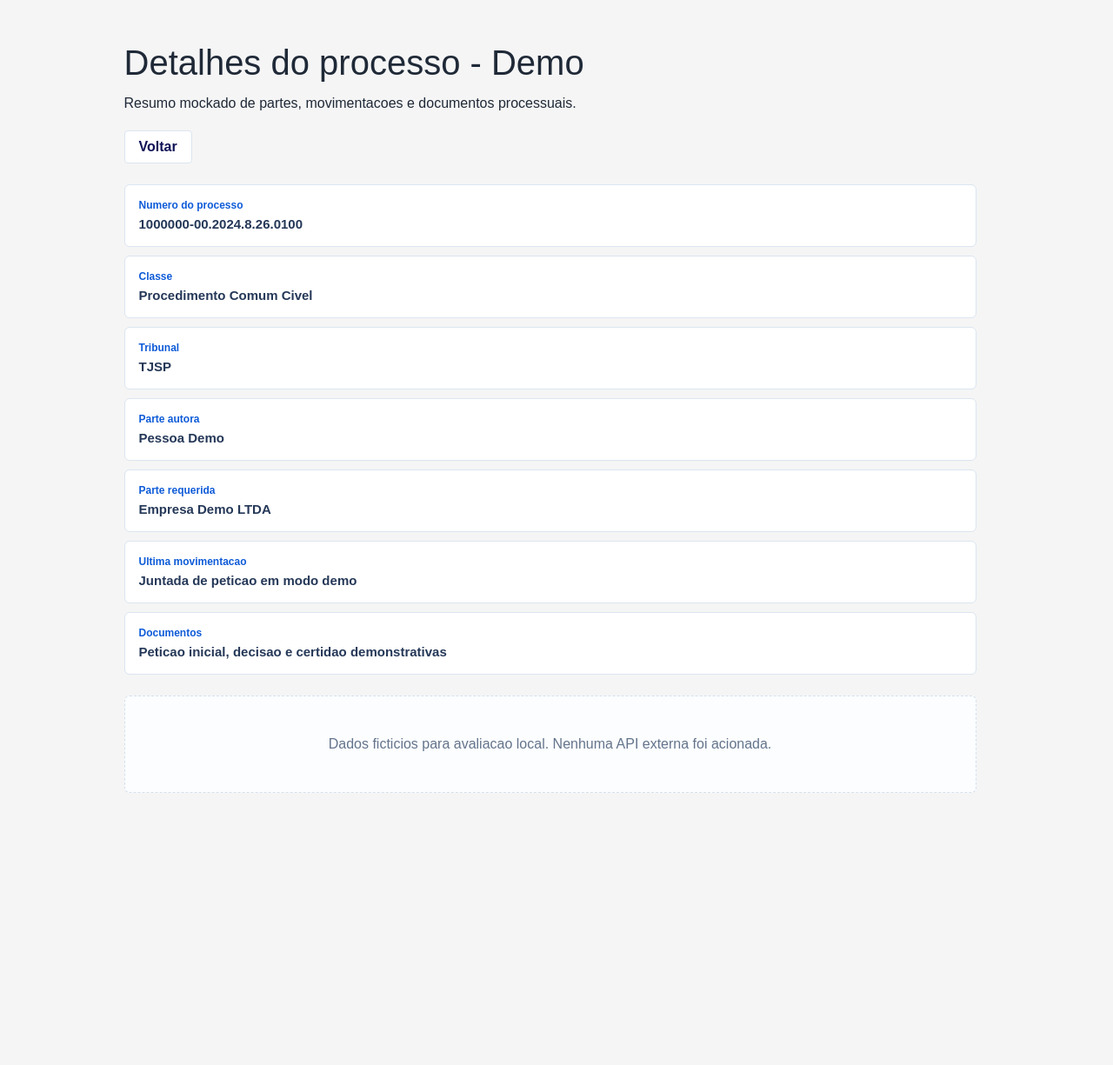
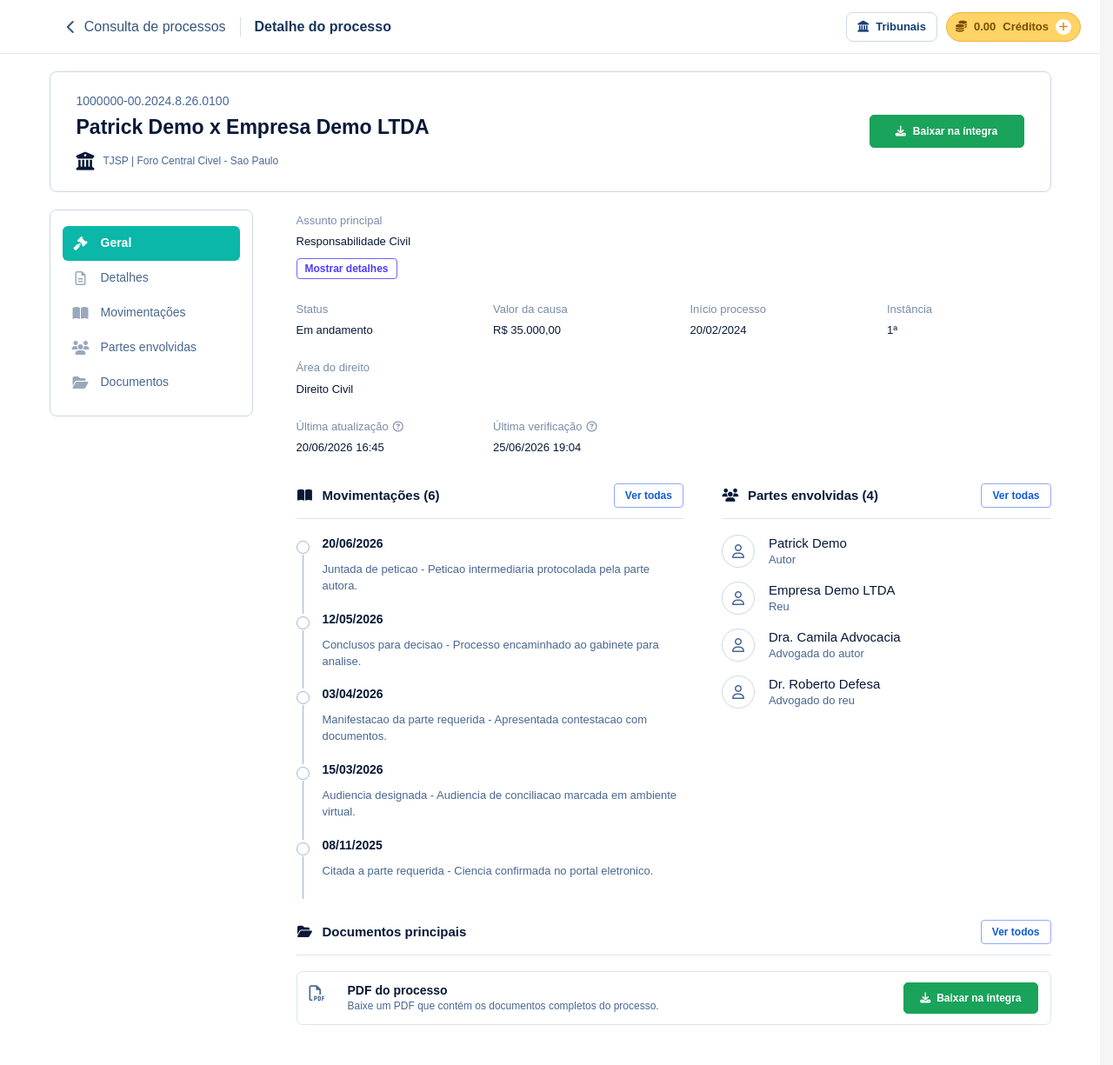
Before and after one commit to patricksoncela/bidmap-consulta-calculadora, a PHP site: page /detalhe_processo.php in a window 1280 px wide. Shown: the part 58-1283 px from the top of the page at 87% size. Before the commit the page ends 970 px from the top, so only its background shows below. Run offline with PHP 8.4, Linux system fonts and the light colour scheme; some libraries are stand-ins or nearby versions.

Commit message:
Render demo results with real page layouts

```diff
--- a/detalhe_processo.php
+++ b/detalhe_processo.php
@@ -15,7 +15,7 @@ require_once __DIR__ . '/helpers/demo_data.php';
 
 bidmap_require_login_for_creditos();
 
-if (function_exists('bidmap_portfolio_demo_mode') && bidmap_portfolio_demo_mode()) {
+if (false && function_exists('bidmap_portfolio_demo_mode') && bidmap_portfolio_demo_mode()) {
     $consulta = bidmap_demo_find_consulta((int) ($_GET['consulta_id'] ?? 0));
     $entrada = (string) ($_GET['q'] ?? ($consulta['entrada_original'] ?? '1000000-00.2024.8.26.0100'));
 
@@ -908,7 +908,21 @@ $erro = null;
 $aviso = null;
 $creditosConsultaCompleta = 0.0;
 $creditosPdfProcesso = 0.0;
-
+$consultaDireta = $acaoConsultaDireta;
+$isPortfolioDemo = function_exists('bidmap_portfolio_demo_mode') && bidmap_portfolio_demo_mode();
+
+if ($isPortfolioDemo) {
+    $consultaDemo = bidmap_demo_find_consulta($consultaIdOrigem);
+    $numeroProcesso = (string) ($numeroProcesso ?: ($consultaDemo['entrada_original'] ?? '1000000-00.2024.8.26.0100'));
+    $creditosConsultaCompleta = 3.0;
+    $creditosPdfProcesso = 12.0;
+    $resultado = [
+        'ok' => true,
+        'origem' => 'portfolio_demo',
+        'consulta_id' => $consultaIdOrigem ?: 9004,
+        'dados' => bidmap_demo_processo_detalhe((string) $numeroProcesso),
+    ];
+} else {
 try {
     $mysqli = detalhe_db();
     $tipoPedidoModel = new TipoPedidoModel($mysqli);
@@ -1010,6 +1024,7 @@ try {
     }
 } catch (Throwable $exception) {
     $erro = $exception->getMessage();
+}
 }
 
 if ($consultaDireta && $erro) {
--- a/helpers/demo_data.php
+++ b/helpers/demo_data.php
@@ -217,6 +217,209 @@ function bidmap_demo_find_consulta(int $consultaId): ?array
     return null;
 }
 
+function bidmap_demo_dados_pessoais(string $tipoConsulta, string $entrada = ''): array
+{
+    $tipoConsulta = strtolower($tipoConsulta) === 'cnpj' ? 'cnpj' : 'cpf';
+
+    if ($tipoConsulta === 'cnpj') {
+        return [
+            'numero_de_inscricao' => preg_replace('/\D+/', '', $entrada) ?: '12345678000190',
+            'nome' => 'BidMap Demo Tecnologia LTDA',
+            'fantasia' => 'BidMap Demo',
+            'situacao' => 'Ativa',
+            'abertura' => '15/03/2021',
+            'natureza_juridica' => 'Sociedade Empresaria Limitada',
+            'tipo' => 'Matriz',
+            'dt_situacao_cadastral' => '15/03/2021',
+            'situacao_especial' => '',
+            'porte' => 'Empresa de Pequeno Porte',
+            'opcao_pelo_simples' => 'Sim',
+            'opcao_pelo_mei' => 'Nao',
+            'capital_social' => '85000.00',
+            'entidade_federativo_responsavel' => '',
+            'logradouro' => 'Avenida Paulista',
+            'numero' => '1000',
+            'bairro' => 'Bela Vista',
+            'municipio' => 'Sao Paulo',
+            'uf' => 'SP',
+            'cep' => '01310-100',
+            'complemento' => 'Conjunto 1201',
+            'email' => 'contato@bidmapdemo.com.br',
+            'telefone' => '(11) 3000-0000',
+            'atividade_principal' => [
+                'code' => '62.01-5-01',
+                'text' => 'Desenvolvimento de programas de computador sob encomenda',
+            ],
+            'atividades_secundarias' => [
+                ['code' => '62.04-0-00', 'text' => 'Consultoria em tecnologia da informacao'],
+                ['code' => '63.19-4-00', 'text' => 'Portais, provedores de conteudo e outros servicos de informacao'],
+            ],
+            'quadro_socios' => [
+                ['nome' => 'Patrick Demo', 'qualificacao' => 'Socio administrador'],
+                ['nome' => 'Gabriela Demo', 'qualificacao' => 'Socia'],
+            ],
+        ];
+    }
+
+    return [
+        'documento' => preg_replace('/\D+/', '', $entrada) ?: '12345678900',
+        'codigoPessoa' => 'DEMO-102938',
+        'nomeCompleto' => 'Patrick Demo',
+        'genero' => 'Masculino',
+        'dataDeNascimento' => '12/05/1999',
+        'anos' => 27,
+        'zodiaco' => 'Touro',
+        'nomeDaMae' => 'Maria Demo',
+        'statusCadastral' => 'Regular',
+        'dataStatusCadastral' => '10/01/2026',
+        'salarioEstimado' => '4800.00',
+        'lastUpdate' => '25/06/2026',
+        'listaTelefones' => [
+            [
+                'telefoneComDDD' => '(11) 99999-0000',
+                'tipoTelefone' => 'Celular',
+                'operadora' => 'Vivo',
+                'whatsApp' => 'Sim',
+                'telemarketingBloqueado' => 'Nao',
+            ],
+            [
+                'telefoneComDDD' => '(11) 3333-0000',
+                'tipoTelefone' => 'Fixo',
+                'operadora' => 'Claro',
+                'whatsApp' => 'Nao',
+                'telemarketingBloqueado' => 'Sim',
+            ],
+        ],
+        'listaEmails' => [
+            ['enderecoEmail' => 'patrick.demo@email.com'],
+            ['enderecoEmail' => 'portfolio@bidmapdemo.com.br'],
+        ],
+        'listaEnderecos' => [
+            [
+                'logradouro' => 'Rua Demo',
+                'numero' => '123',
+                'bairro' => 'Centro',
+                'cidade' => 'Sao Paulo',
+                'uf' => 'SP',
+                'complemento' => 'Apto 45',
+                'cep' => '01000-000',
+            ],
+            [
+                'logradouro' => 'Avenida Portfolio',
+                'numero' => '456',
+                'bairro' => 'Jardins',
+                'cidade' => 'Sao Paulo',
+                'uf' => 'SP',
+                'complemento' => 'Sala 8',
+                'cep' => '01400-000',
+            ],
+        ],
+    ];
+}
+
+function bidmap_demo_processos_documento(string $entrada = ''): array
+{
+    return [
+        'nome' => 'Patrick Demo',
+        'documento' => preg_replace('/\D+/', '', $entrada) ?: '12345678900',
+        'lawsuits' => [
+            bidmap_demo_processo_detalhe('1000000-00.2024.8.26.0100') + [
+                'documentPolarity' => 'ACTIVE',
+            ],
+            [
+                'number' => '1000001-00.2024.8.26.0100',
+                'cnjMasked' => '1000001-00.2024.8.26.0100',
+                'courtType' => 'TRABALHISTA',
+                'instance' => '1',
+                'mainSubject' => 'Rescisao do Contrato de Trabalho',
+                'iBroadCNJSubjectName' => 'Direito do Trabalho - Contrato Individual de Trabalho',
+                'courtName' => 'TRT 2 Regiao',
+                'courtDistrict' => 'Sao Paulo',
+                'state' => 'SP',
+                'author' => 'Patrick Demo',
+                'reu' => 'Empresa Demo LTDA',
+                'documentPolarity' => 'ACTIVE',
+                'lastMovementDate' => '2026-06-18 14:20:00',
+                'value' => '18500.00',
+            ],
+            [
+                'number' => '2000000-55.2023.8.19.0001',
+                'cnjMasked' => '2000000-55.2023.8.19.0001',
+                'courtType' => 'CIVEL',
+                'instance' => '2',
+                'mainSubject' => 'Obrigacoes',
+                'iBroadCNJSubjectName' => 'Direito Civil - Obrigacoes',
+                'courtName' => 'TJRJ',
+                'courtDistrict' => 'Rio de Janeiro',
+                'state' => 'RJ',
+                'author' => 'Banco Demo S.A.',
+                'reu' => 'Patrick Demo',
+                'documentPolarity' => 'PASSIVE',
+                'lastMovementDate' => '2026-05-28 09:10:00',
+                'value' => '42000.00',
+            ],
+        ],
+    ];
+}
+
+function bidmap_demo_processo_detalhe(string $numero = '1000000-00.2024.8.26.0100'): array
+{
+    return [
+        'number' => $numero,
+        'cnjMasked' => $numero,
+        'cnjOnlyNumbers' => preg_replace('/\D+/', '', $numero),
+        'titulo' => 'Patrick Demo x Empresa Demo LTDA',
+        'author' => 'Patrick Demo',
+        'reu' => 'Empresa Demo LTDA',
+        'courtType' => 'CIVEL',
+        'lawsuitType' => 'Procedimento Comum Civel',
+        'className' => 'Procedimento Comum Civel',
+        'procedureName' => 'Procedimento Comum Civel',
+        'courtName' => 'TJSP',
+        'courtDistrict' => 'Foro Central Civel - Sao Paulo',
+        'state' => 'SP',
+        'jurisdiction' => 'Justica Estadual',
+        'judge' => 'Dra. Ana Demo',
+        'forum' => 'Foro Central Civel',
+        'mainSubject' => 'Responsabilidade Civil',
+        'iCNJSubjectName' => 'Indenizacao por Dano Material',
+        'iBroadCNJSubjectName' => 'Direito Civil - Responsabilidade Civil - Indenizacao por Dano Material',
+        'iCNJSubjectNumber' => '10433',
+        'iBroadCNJSubjectNumber' => '899',
+        'lawArea' => 'Direito Civil',
+        'value' => '35000.00',
+        'distributionDate' => '2024-02-20',
+        'noticeDate' => '2024-02-22',
+        'lastMovementDate' => '2026-06-20 16:45:00',
+        'captureDate' => '2026-06-25 10:30:00',
+        'statusName' => 'Em andamento',
+        'instance' => '1',
+        'numberOfParties' => 4,
+        'numberOfUpdates' => 6,
+        'lawSuitAge' => '2 anos e 4 meses',
+        'averageNumberOfUpdatesPerMonth' => '1.8',
+        'parties' => [
+            ['name' => 'Patrick Demo', 'specificType' => 'Autor', 'document' => '123.456.789-00'],
+            ['name' => 'Empresa Demo LTDA', 'specificType' => 'Reu', 'document' => '12.345.678/0001-90'],
+            ['name' => 'Dra. Camila Advocacia', 'specificType' => 'Advogada do autor', 'oab' => 'OAB/SP 000000'],
+            ['name' => 'Dr. Roberto Defesa', 'specificType' => 'Advogado do reu', 'oab' => 'OAB/SP 111111'],
+        ],
+        'movements' => [
+            ['date' => '2026-06-20', 'title' => 'Juntada de peticao', 'description' => 'Peticao intermediaria protocolada pela parte autora.', 'source' => 'TJSP'],
+            ['date' => '2026-05-12', 'title' => 'Conclusos para decisao', 'description' => 'Processo encaminhado ao gabinete para analise.', 'source' => 'TJSP'],
+            ['date' => '2026-04-03', 'title' => 'Manifestacao da parte requerida', 'description' => 'Apresentada contestacao com documentos.', 'source' => 'TJSP'],
+            ['date' => '2026-03-15', 'title' => 'Audiencia designada', 'description' => 'Audiencia de conciliacao marcada em ambiente virtual.', 'source' => 'TJSP'],
+            ['date' => '2025-11-08', 'title' => 'Citada a parte requerida', 'description' => 'Ciencia confirmada no portal eletronico.', 'source' => 'TJSP'],
+            ['date' => '2024-02-22', 'title' => 'Distribuido por sorteio', 'description' => 'Processo distribuido ao juizo competente.', 'source' => 'TJSP'],
+        ],
+        'documents' => [
+            ['name' => 'Peticao inicial', 'format' => 'PDF', 'date' => '2024-02-20', 'url' => '#'],
+            ['name' => 'Decisao interlocutoria', 'format' => 'PDF', 'date' => '2026-05-12', 'url' => '#'],
+            ['name' => 'Certidao de publicacao', 'format' => 'PDF', 'date' => '2026-06-20', 'url' => '#'],
+        ],
+    ];
+}
+
 function bidmap_demo_render_page(string $title, string $subtitle, array $rows, string $backUrl = 'consultar_processos.php#historico-consultas'): void
 {
     if (!defined('BIDMAP_HEADER_ASSETS_LOADED')) {
```
Also changed, not shown: resultado_dados_pessoais.php (+15 -1 lines), resultado_processos_documento.php (+16 -1 lines).
